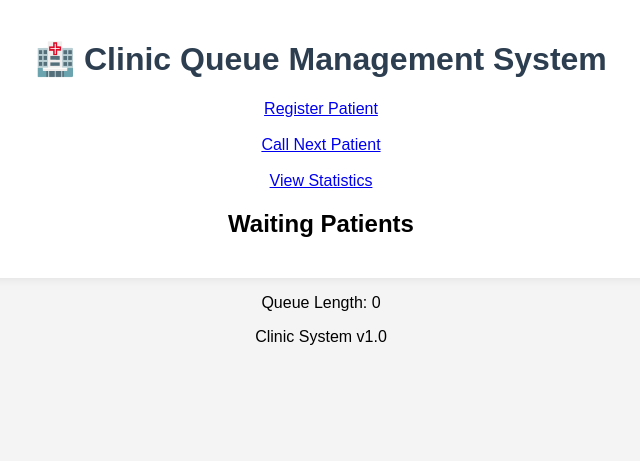
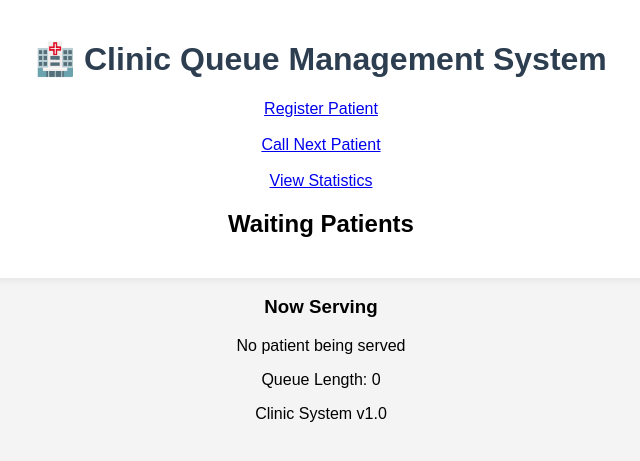
Before and after one commit to nusaibaaaa/clinic-queue-manager, a Flask app: page / in a window 1280 px wide. Shown: the part 41-502 px from the top of the page, without its empty margins (319-959 px from the left). Run offline with Flask 3, Linux system fonts and the light colour scheme.

Commit message:
now serving display added

```diff
--- a/templates/index.html
+++ b/templates/index.html
@@ -28,6 +28,13 @@ Arrival: {{ patient.arrival_timestamp() }}
 </div>
 </body>
 </html>
+<h3>Now Serving</h3>
+
+{% if current %}
+    <p>{{ current.id }} - {{ current.name }}</p>
+{% else %}
+    <p>No patient being served</p>
+{% endif %}
 <p>Queue Length: {{ queue|length }}</p>
 <footer>
     <p>Clinic System v1.0</p>
```
